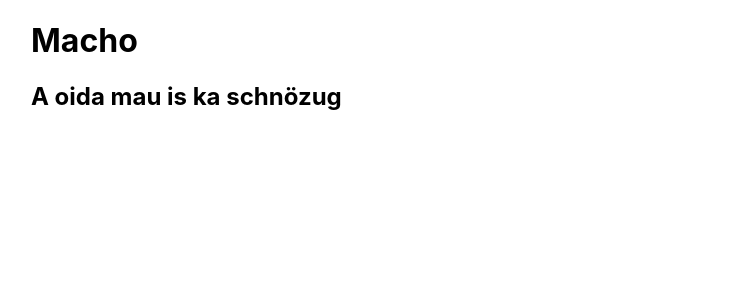
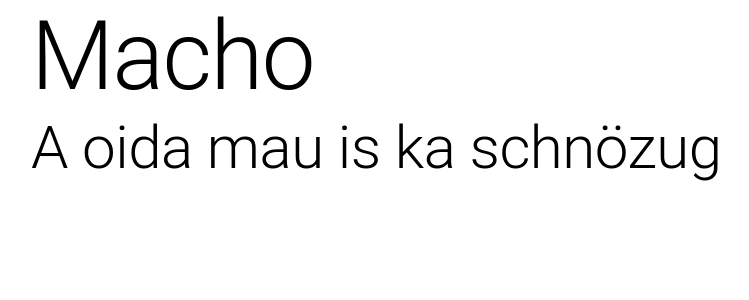
Before and after one commit to dominik-pm/herwigmacho, a Next.js app in the folder macho-phrase-generator/: page / in a window 1280 px wide. Shown: the top 300 px of the page, without its empty margins (1-750 px from the left). Built offline with nearby package versions, Linux system fonts and the light colour scheme.

Commit message:
Phrase component

```diff
--- a/macho-phrase-generator/package.json
+++ b/macho-phrase-generator/package.json
@@ -11,6 +11,7 @@
   "dependencies": {
     "@emotion/react": "^11.8.1",
     "@emotion/styled": "^11.8.1",
+    "@mui/material": "^5.4.4",
     "next": "12.1.0",
     "react": "17.0.2",
     "react-dom": "17.0.2"
--- /dev/null
+++ b/macho-phrase-generator/pages/Phrase.js
@@ -0,0 +1,11 @@
+import React from 'react'
+import { Box, Button, Typography } from '@mui/material'
+
+export default function Phrase({text}) {
+  return (
+      <Box>
+        <Typography variant="h1">Macho</Typography>
+        <Typography variant="h2">{text}</Typography>
+      </Box>
+  )
+}
--- a/macho-phrase-generator/pages/index.js
+++ b/macho-phrase-generator/pages/index.js
@@ -1,11 +1,8 @@
 import Head from 'next/head'
-import Image from 'next/image'
 import styles from '../styles/Home.module.css'
-// import {} from '@mui'
+import Phrase from './phrase'
 
 export default function Home() {
-
-  const schnellzug = ''
 
   function getPhrase() {
     return 'A oida mau is ka schnözug'
@@ -18,8 +15,7 @@ export default function Home() {
         <meta name="description" content="Macho-Sprüche Generator" />
         <link rel="icon" href="/favicon.ico" />
       </Head>
-      <h1>Macho</h1>
-      <h2>{getPhrase()}</h2>
+      <Phrase text={getPhrase()}></Phrase>
     </div>
   )
 }
```
Also changed, not shown: 1 other file (tests, documents, lock files or other folders).
